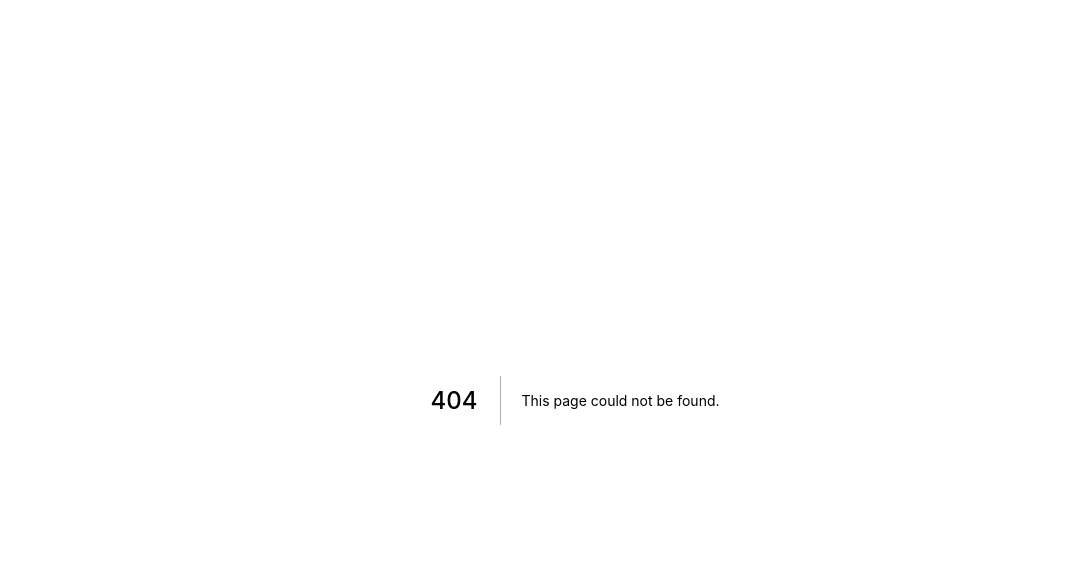
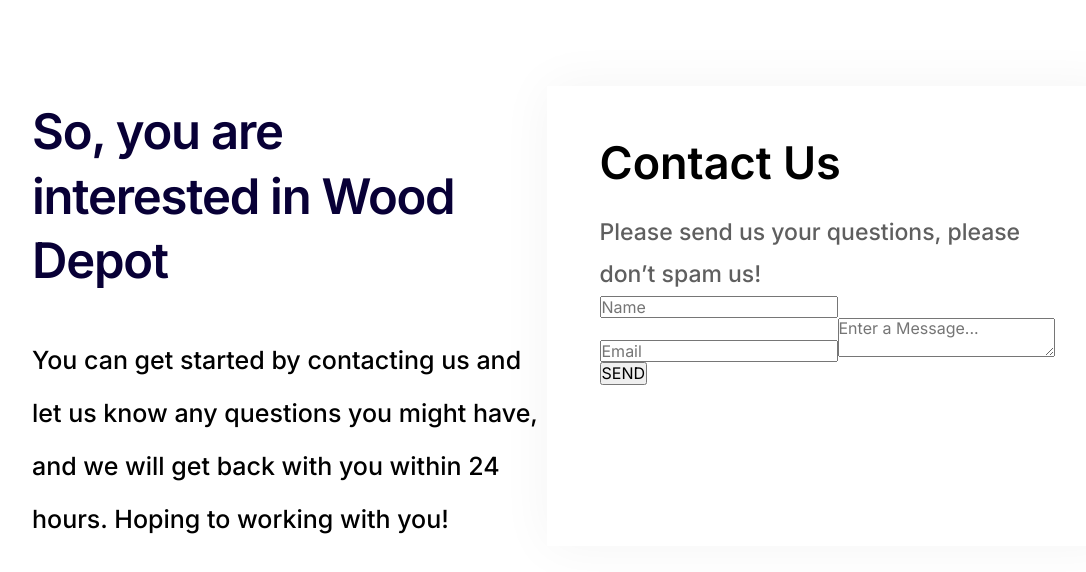
Before and after one commit to LeonChisum/Flooring-company---87-Lux, a Next.js app: page /contactus in a window 1280 px wide. Before the commit this address had no page. Shown: the top 572 px of the page, without its empty margins (65-1151 px from the left). Built offline with nearby package versions, Linux system fonts and the light colour scheme.

Commit message:
started contactus page

```diff
--- /dev/null
+++ b/pages/contactus.js
@@ -0,0 +1,32 @@
+import '../styles/style.scss';
+
+const Contact = () => {
+	return (
+		<div className='contact'>
+			<div className='contact__hero-section'>
+				<h1>So, you are interested in Wood Depot</h1>
+				<p>
+					You can get started by contacting us and let us know any questions you might have, and we will get
+					back with you within 24 hours. Hoping to working with you!{' '}
+				</p>
+			</div>
+			<div className='contact__form-section'>
+				<div className='contact__form-section-container'>
+					<div className='contact__form-section-header'>
+						<h2>Contact Us</h2>
+						<p>Please send us your questions, please don’t spam us!</p>
+					</div>
+					<form className='form' name='Contact Info' method='post'>
+						<input type='hidden' name='form-name' value='contact' />
+						<input type='text' name='name' placeholder='Name'></input>
+						<input type='email' name='email' placeholder='Email'></input>
+						<textarea type='text' name='message' placeholder='Enter a Message...'></textarea>
+						<button>SEND</button>
+					</form>
+				</div>
+			</div>
+		</div>
+	);
+};
+
+export default Contact;
```
